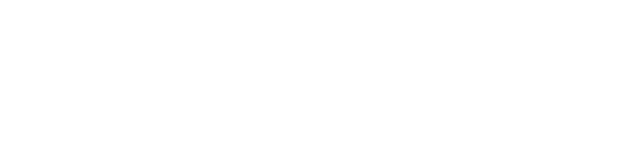
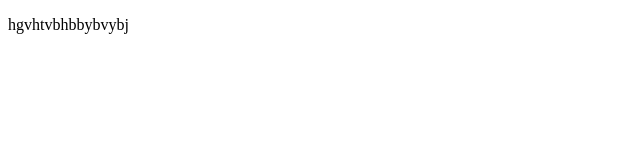
Before and after one commit to kenzyjoe-1/test, a plain HTML site: page index.html in a window 1280 px wide. Shown: the whole page, without its empty margins (0-640 px from the left). Drawn offline with Linux system fonts and the light colour scheme.

Commit message:
created index2

```diff
--- a/index.html
+++ b/index.html
@@ -4,6 +4,9 @@
         <title>Frontend</title>
     </head>
     <body>
-        <p></p>
+        <p>
+            hgvhtvbhbbybvybj
+
+        </p>
     </body>
 </html>
```
Also changed, not shown: index2.html (added).
